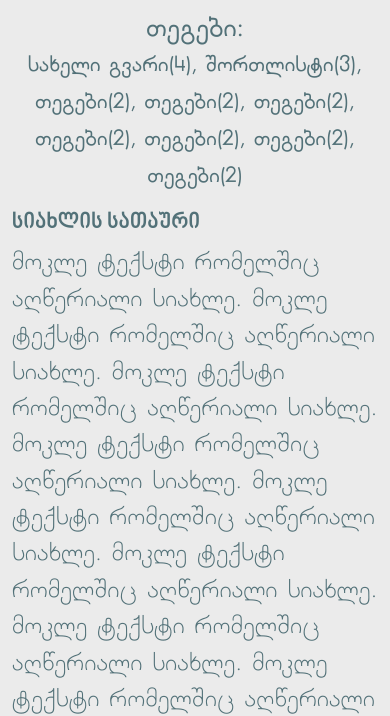
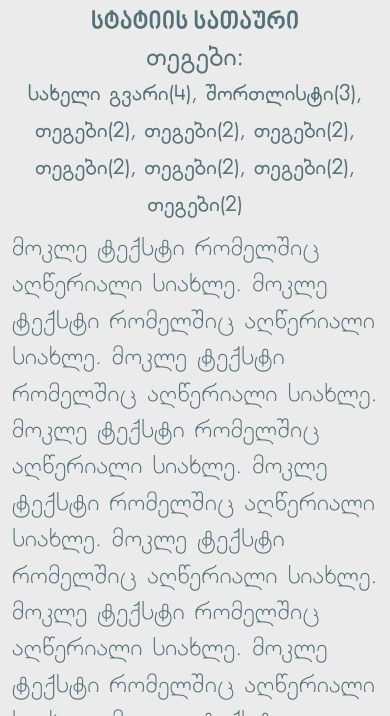
Before and after one commit to beso768/Interactive-books-library, a website: page article.html in a window 390 px wide. Shown: the part 128-844 px from the top of the page. Drawn offline with Linux system fonts and the light colour scheme.

Commit message:
add article.html

```diff
--- a/news1.html
+++ b/article.html
@@ -10,7 +10,7 @@
     <link rel="shortcut icon" href="./images/fav-icon.svg" type="image/x-icon">
     <!-- og meta tags -->
     <meta property="og:url"                content="https://iel.iliauni.edu.ge/news.html" />
-    <meta property="og:type"               content="website" />
+    <meta property="og:type"               content="article" />
     <meta property="og:title"              content="ინტერაქტიული წიგნების ბიბლიოთეკა" />
     <meta property="og:description"        content="ინტერაქტიული წიგნების ბიბლიოთეკა" />
     <meta property="og:image"              content="https://iel.iliauni.edu.ge/images/logo.png" />
@@ -35,10 +35,6 @@
                 <li><a href="about.html">პროექტის შესახებ</a></li>
             </ul>
             <a href="user.html"> <img src="images/user.svg" alt="user"> </a>
-            <form action="">
-                <input type="search" name="search" id="site-search">
-                <button type="submit" id="search-button"><img src="images/search.svg" alt="search"></button>
-            </form>
         </nav>
         <!-- ===mobile navigation== -->
         <div id="mobile-nav">
@@ -63,7 +59,10 @@
         </div>
     </header>
     <!-- ===section wrapper== -->
-    <section class="news-wrapper">
+    <section class="article-wrapper">
+        <!-- ===article section=== -->
+        <section class="main-section">
+            <h2>სტატიის სათაური</h2>
             <!-- ===tags=== -->
             <section class="tags">
                 <span>თეგები: </span>
@@ -79,22 +78,6 @@
                     <li>თეგები(2)</li>
                 </ul>
             </section>
-        <!-- ===upper section=== -->
-        <section class="news-first-section">
-            <h4>სიახლის სათაური</h4>
-            <p>მოკლე ტექსტი რომელშიც აღწერიალი სიახლე. მოკლე ტექსტი რომელშიც აღწერიალი სიახლე. მოკლე ტექსტი რომელშიც აღწერიალი სიახლე. მოკლე ტექსტი რომელშიც აღწერიალი სიახლე. მოკლე ტექსტი რომელშიც აღწერიალი სიახლე. მოკლე ტექსტი რომელშიც აღწერიალი სიახლე. მოკლე ტექსტი რომელშიც აღწერიალი სიახლე. მოკლე ტექსტი რომელშიც აღწერიალი სიახლე. მოკლე ტექსტი რომელშიც აღწერიალი სიახლე. მოკლე ტექსტი რომელშიც აღწერიალი სიახლე. მოკლე ტექსტი რომელშიც აღწერიალი სიახლე. </p>
-            <div class="videos-section">
-                <div id="video1">
-                </div>
-                <div id="video2">
-                </div>
-                <div id="video3">
-                </div>
-            </div>
-        </section>
-        <!-- ===lower section=== -->
-        <section class="news-second-section">
-            <h4>სიახლის სათაური</h4>
             <p>მოკლე ტექსტი რომელშიც აღწერიალი სიახლე. მოკლე ტექსტი რომელშიც აღწერიალი სიახლე. მოკლე ტექსტი რომელშიც აღწერიალი სიახლე. მოკლე ტექსტი რომელშიც აღწერიალი სიახლე. მოკლე ტექსტი რომელშიც აღწერიალი სიახლე. მოკლე ტექსტი რომელშიც აღწერიალი სიახლე. მოკლე ტექსტი რომელშიც აღწერიალი სიახლე. მოკლე ტექსტი რომელშიც აღწერიალი სიახლე. მოკლე ტექსტი რომელშიც აღწერიალი სიახლე. მოკლე ტექსტი რომელშიც აღწერიალი სიახლე. მოკლე ტექსტი რომელშიც აღწერიალი სიახლე. </p>
             <div class="video">
                 <p>ინტერაქტიული წიგნების ბიბლიოთეკა</p>
--- a/scss/main/news.scss
+++ b/scss/main/news.scss
@@ -32,3 +32,24 @@
         }
     }
 }
+// ==article==
+.article-wrapper{
+    @include section($background);
+    padding: 3%;
+    h2{
+        @include font($nino-mtavruli,25px,$primary)
+    }
+    .tags{
+        @include tags;
+    }
+    .main-section{
+        p{
+            @include font($regular,28px,$primary);
+            margin: 2% 0;
+        }
+        .video{
+            @include d-flex(center,center,column);
+            @include video;
+        }
+    }
+}
--- a/scss/main/responsive.scss
+++ b/scss/main/responsive.scss
@@ -85,6 +85,15 @@
         .tags{
             flex-wrap: wrap;
             justify-content: center;
+        }
+    }
+    .article-wrapper{
+        h2{
+            text-align: center;
+        }
+        .tags{
+            flex-direction: column;
+            align-items: center;
         }
     }
     // ==chatbot===
```
Also changed, not shown: styles/style.css. Lines whose indentation alone changed are shown as unchanged.
